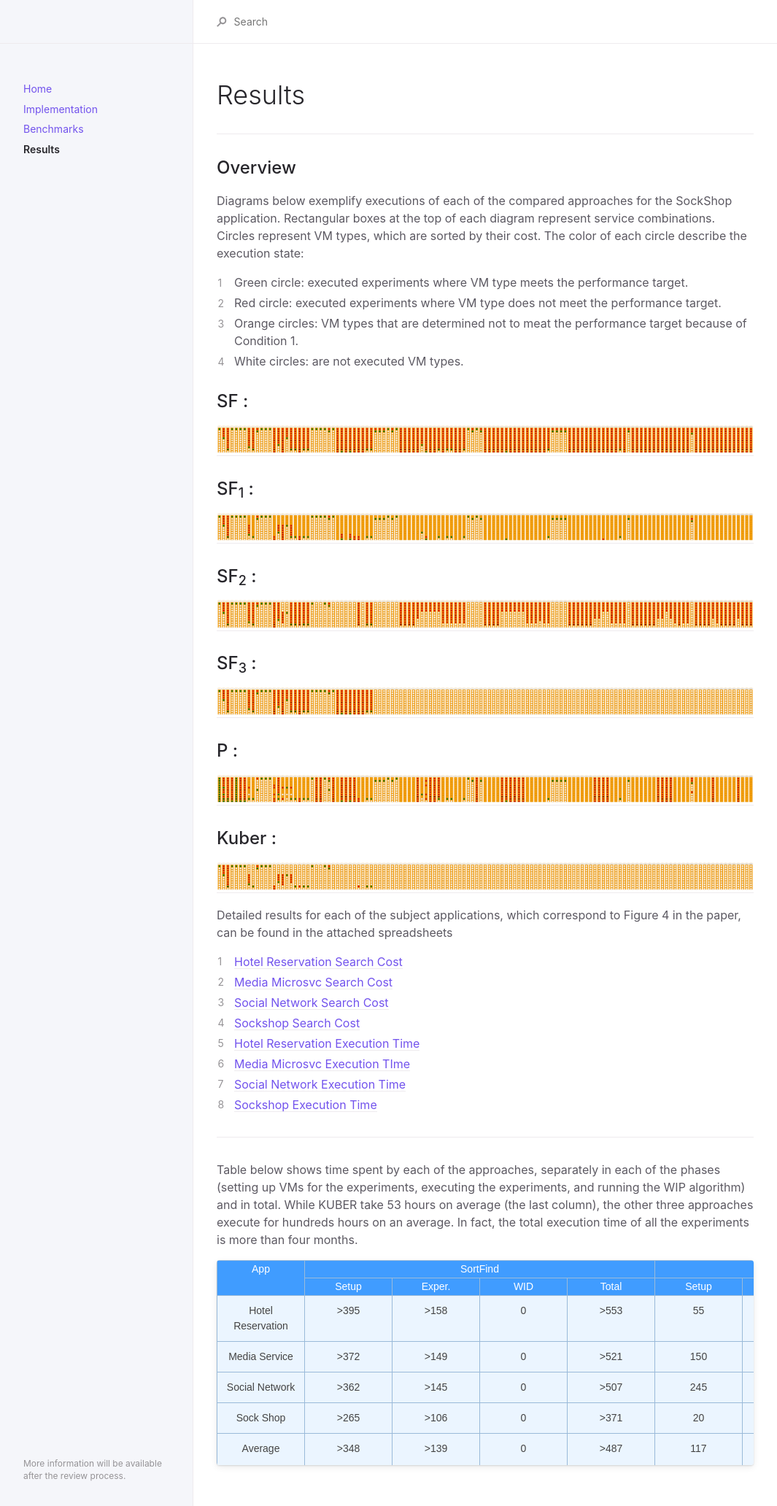
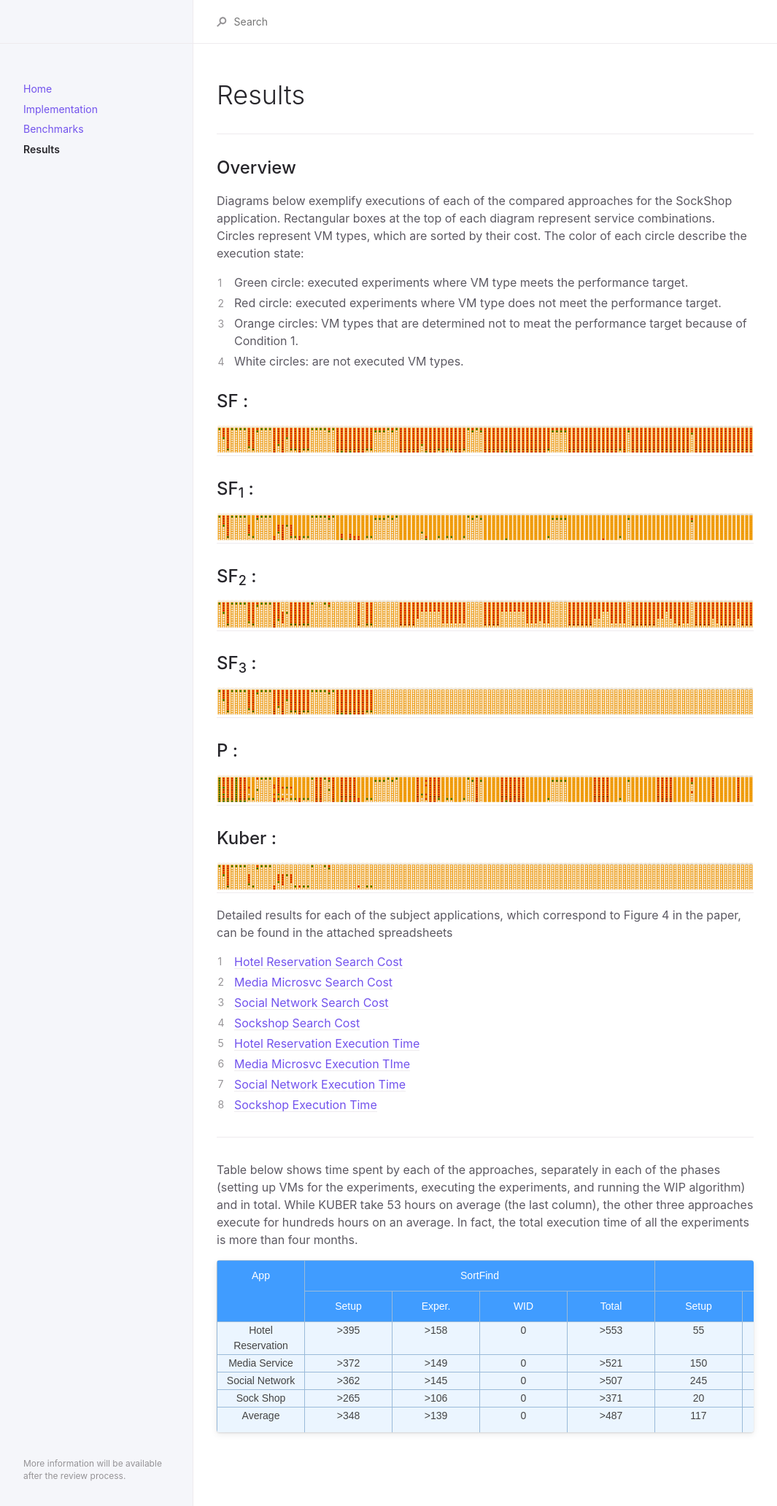
Before and after one commit to kubercostoptimizer/kubercostoptimizer.github.io, a Jekyll site: the page built from docs/results.md, in a window 1280 px wide. Shown: the whole page at 73% size, without its empty margins (107-1172 px from the left). Built offline with Jekyll 4.4.1, drawn with Linux system fonts in a browser that asks for light colours.

Commit message:
Update tables.scss

```diff
--- a/_sass/tables.scss
+++ b/_sass/tables.scss
@@ -61,7 +61,7 @@ thead {
 
 .tg  {border-collapse:collapse;border-color:#9ABAD9;border-spacing:0;}
 .tg td{background-color:#EBF5FF;border-color:#9ABAD9;border-style:solid;border-width:1px;color:#444;
-  font-family:Arial, sans-serif;font-size:14px;overflow:hidden;padding:10px 5px;word-break:normal;}
+  font-family:Arial, sans-serif;font-size:14px;overflow:hidden;padding:1px 5px;word-break:normal;}
 .tg th{background-color:#409cff;border-color:#9ABAD9;border-style:solid;border-width:1px;color:#fff;
-  font-family:Arial, sans-serif;font-size:14px;font-weight:normal;overflow:hidden;padding:1px 5px;word-break:normal;}
+  font-family:Arial, sans-serif;font-size:14px;font-weight:normal;overflow:hidden;padding:10px 5px;word-break:normal;}
 .tg .tg-c3ow{border-color:inherit;text-align:center;vertical-align:top}
```
